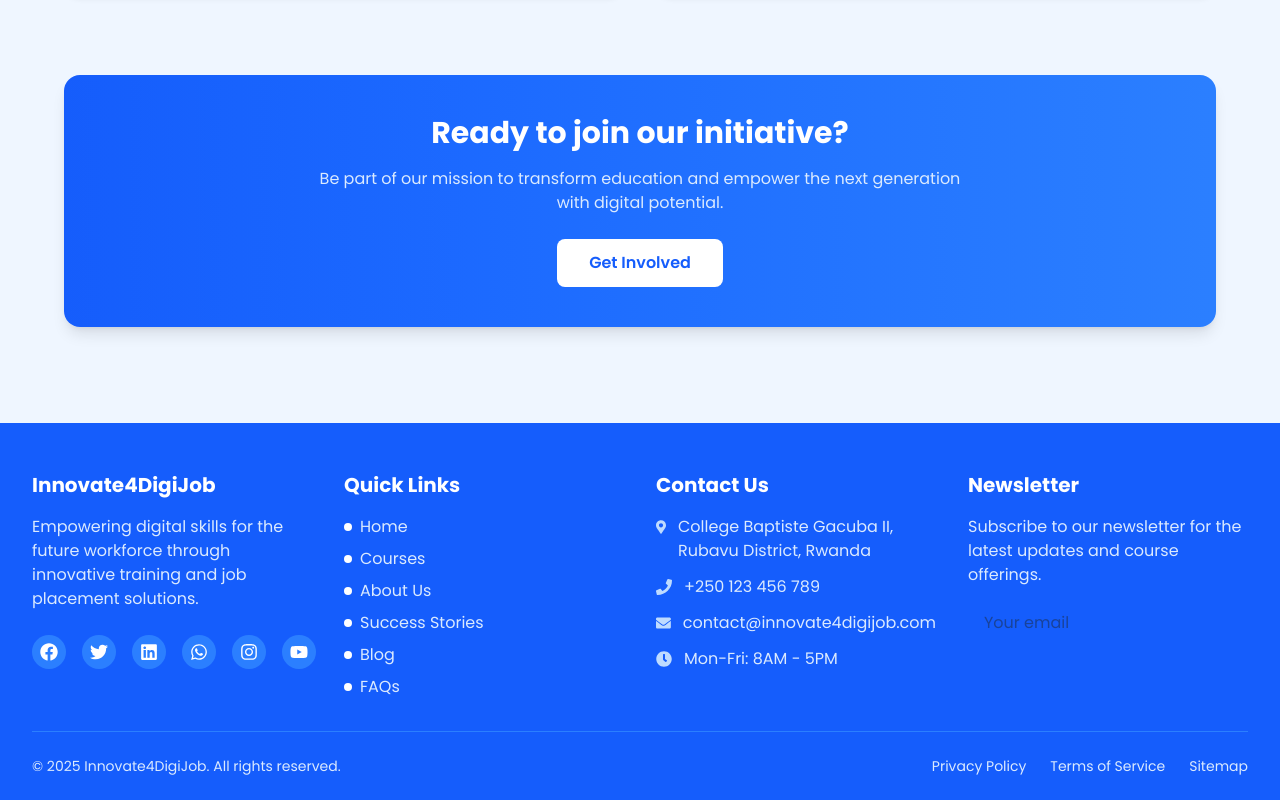
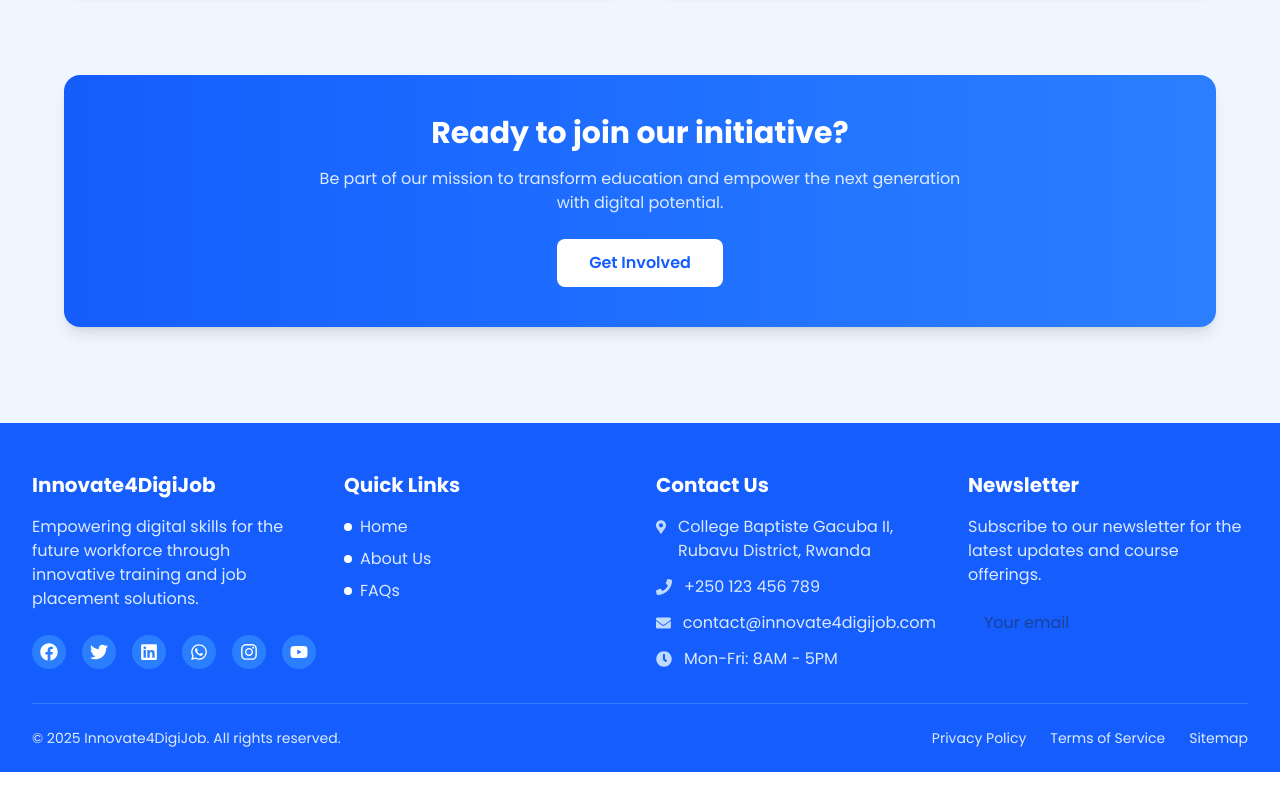
Before and after one commit to fabriceIR250/Innovate4DigiJob, a React (Vite) app: page / in a window 1280 px wide. Shown: the part 1809-2609 px from the top of the page. After the commit the page ends 2581 px from the top, so only its background shows below. Built offline with nearby package versions, Linux system fonts and the light colour scheme.

Commit message:
footer change

```diff
--- a/src/components/Footer.jsx
+++ b/src/components/Footer.jsx
@@ -43,7 +43,7 @@ const Footer = () => {
           >
             <h3 className="text-xl font-bold mb-4">Quick Links</h3>
             <ul className="space-y-2">
-              {['Home', 'Courses', 'About Us', 'Success Stories', 'Blog', 'FAQs'].map((item, index) => (
+              {['Home', 'About Us','FAQs'].map((item, index) => (
                 <li key={index}>
                   <a
                     href="#"
```
